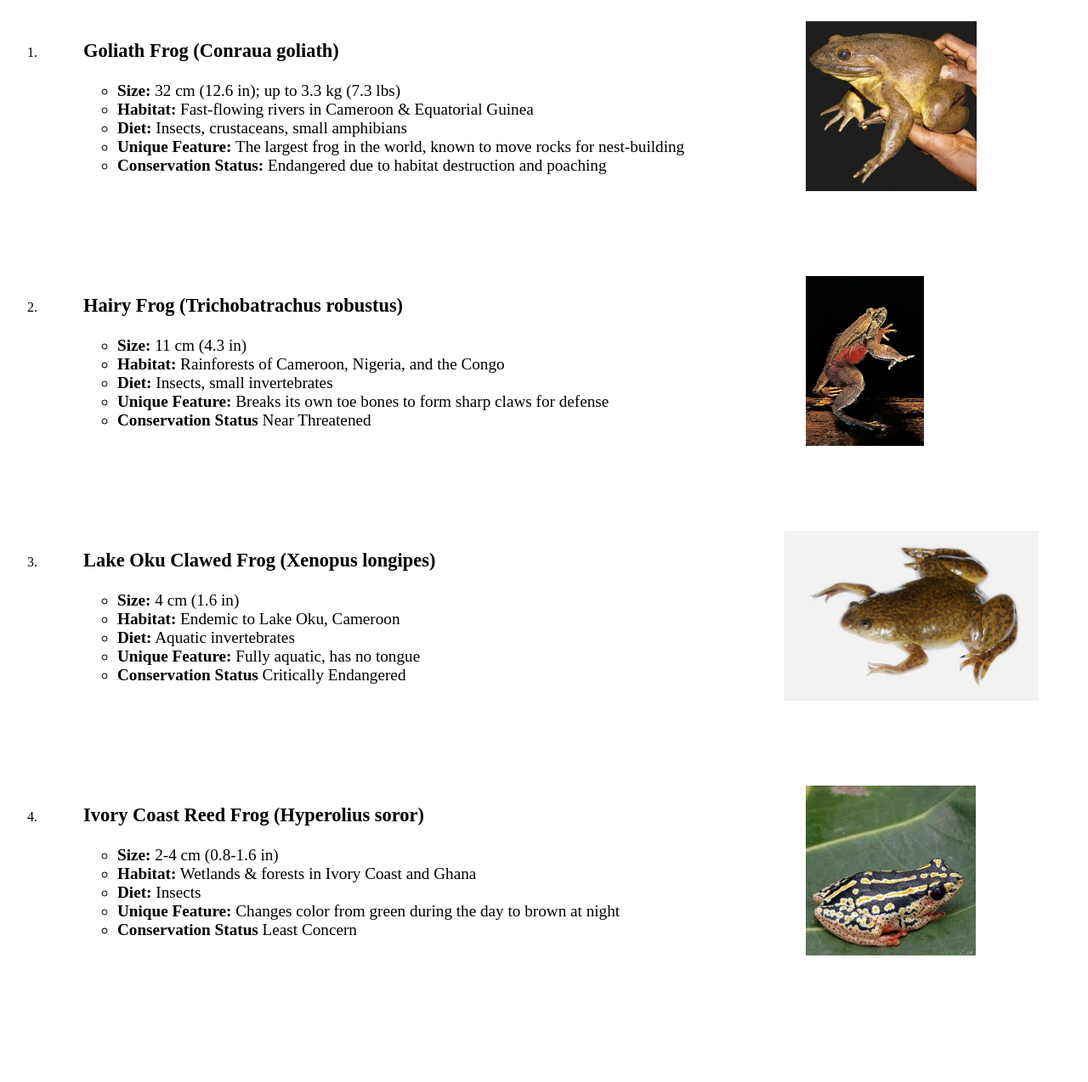
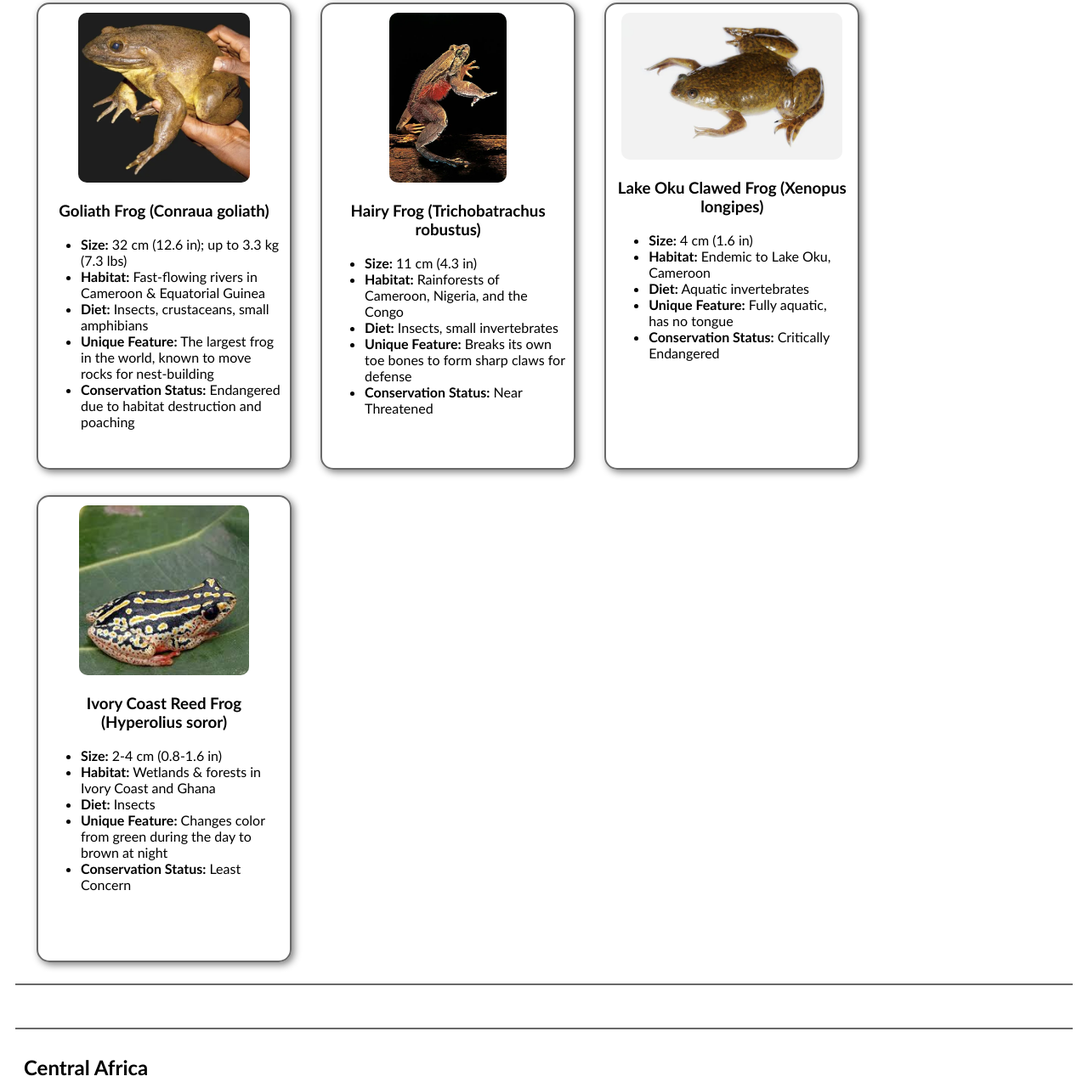
Before and after one commit to AnaghPaul/frog-encyclopedia, a plain HTML site: page africa/africa.html in a window 1280 px wide. Shown: the part 202-1476 px from the top of the page at 85% size. Before the commit the page ends 1393 px from the top, so only its background shows below. Drawn offline with Linux system fonts and the light colour scheme.

Commit message:
Updates Africa Page

```diff
--- a/africa/africa.html
+++ b/africa/africa.html
@@ -2,8 +2,59 @@
 <html lang="en">
   <head>
     <title>Frogs | Africa</title>
+    <style>
+      .container {
+        margin: 50px 10px;
+        padding: 10px;
+        border-top: 2px solid dimgray;
+        border-bottom: 2px solid dimgray;
+      }
+
+      .description-card {
+        background-color: ;
+        display: inline-block;
+        box-sizing: border-box;
+        width: 300px;
+        height: 550px;
+        margin: 15px;
+        padding: 10px;
+        border: 2px solid dimgray;
+        border-radius: 15px;
+        box-shadow: 3px 3px 8px gray;
+        text-align: center;
+        vertical-align: top;
+      }
+
+      .description-card:hover {
+        box-shadow: 5px 5px 10px gray;
+        transform: scale(1.01);
+      }
+
+      .specimen-image {
+        /* width: 100%; */
+        /* height: 100%; */
+        text-align: center;
+        max-width: 260px;
+        max-height: 200px;
+        /* height: 200px; */
+        border-radius: 10px;
+      }
+
+      .feature-list {
+        text-align: left;
+      }
+
+      .feature-list-item {
+        font-weight: 600;
+      }
+    </style>
   </head>
-  <body>
+  <body
+    style="
+      font-family: 'Gill Sans', 'Gill Sans MT', Calibri, 'Trebuchet MS',
+        sans-serif;
+    "
+  >
     <header>
       <h1
         style="
@@ -16,158 +67,295 @@
       </h1>
     </header>
 
-    <br />
-    <hr />
-    <section>
+    <main>
+      <section class="container">
+        <header><h2>West Africa</h2></header>
+
+        <article class="description-card">
           <header>
-        <h2
-          style="
-            color: rgb(0, 0, 0);
-            font-family: Verdana, Geneva, Tahoma, sans-serif;
-            text-align: center;
-          "
-        >
-          West Africa
-        </h2>
+            <img
+              class="specimen-image"
+              src="goliath_frog.jpeg"
+              alt="Live Specimen of African Goliath Frog"
+            />
+
+            <h3>Goliath Frog (Conraua goliath)</h3>
           </header>
 
-      <ol>
+          <ul class="feature-list">
             <li>
-          <div style="display: flex; padding: 50px; font-size: larger">
-            <div style="width: 800px">
-              <h3>Goliath Frog (Conraua goliath)</h3>
-              <ul>
+              <span class="feature-list-item">Size:</span> 32 cm (12.6 in); up
+              to 3.3 kg (7.3 lbs)
+            </li>
+
             <li>
-                  <span style="font-weight: 700">Size:</span> 32 cm (12.6 in);
-                  up to 3.3 kg (7.3 lbs)
-                </li>
-                <li>
-                  <span style="font-weight: 700">Habitat:</span> Fast-flowing
+              <span class="feature-list-item">Habitat:</span> Fast-flowing
               rivers in Cameroon & Equatorial Guinea
             </li>
+
             <li>
-                  <span style="font-weight: 700">Diet:</span> Insects,
-                  crustaceans, small amphibians
+              <span class="feature-list-item">Diet:</span> Insects, crustaceans,
+              small amphibians
             </li>
+
             <li>
-                  <span style="font-weight: 700">Unique Feature:</span> The
-                  largest frog in the world, known to move rocks for
-                  nest-building
+              <span class="feature-list-item">Unique Feature:</span> The largest
+              frog in the world, known to move rocks for nest-building
             </li>
+
             <li>
-                  <span style="font-weight: 700">Conservation Status:</span>
+              <span class="feature-list-item">Conservation Status:</span>
               Endangered due to habitat destruction and poaching
             </li>
           </ul>
-            </div>
+        </article>
+        <article class="description-card">
+          <header>
             <img
-              src="goliath_frog.jpeg"
-              alt="Live specimen of Goliath Frog"
-              style="height: 200px; padding-left: 50px"
+              class="specimen-image"
+              src="african_hairy_frog.jpeg"
+              alt="Specimen of African Hairy Frog"
             />
-          </div>
+
+            <h3>Hairy Frog (Trichobatrachus robustus)</h3>
+          </header>
+
+          <ul class="feature-list">
+            <li><span class="feature-list-item">Size:</span> 11 cm (4.3 in)</li>
+
+            <li>
+              <span class="feature-list-item">Habitat:</span> Rainforests of
+              Cameroon, Nigeria, and the Congo
             </li>
 
             <li>
-          <div style="display: flex; padding: 50px; font-size: larger">
-            <div style="width: 800px">
-              <h3>Hairy Frog (Trichobatrachus robustus)</h3>
-              <ul>
-                <li>
-                  <span style="font-weight: 700">Size:</span> 11 cm (4.3 in)
-                </li>
-                <li>
-                  <span style="font-weight: 700">Habitat:</span> Rainforests of
-                  Cameroon, Nigeria, and the Congo
-                </li>
-                <li>
-                  <span style="font-weight: 700">Diet:</span> Insects, small
+              <span class="feature-list-item">Diet:</span> Insects, small
               invertebrates
             </li>
+
             <li>
-                  <span style="font-weight: 700">Unique Feature:</span> Breaks
-                  its own toe bones to form sharp claws for defense
+              <span class="feature-list-item">Unique Feature:</span> Breaks its
+              own toe bones to form sharp claws for defense
             </li>
+
             <li>
-                  <span style="font-weight: 700">Conservation Status</span> Near
+              <span class="feature-list-item">Conservation Status:</span> Near
               Threatened
             </li>
           </ul>
-            </div>
+        </article>
+        <article class="description-card">
+          <header>
             <img
-              src="african_hairy_frog.jpeg"
-              alt="Specimen of African Hairy Frog"
-              style="height: 200px; padding-left: 50px"
+              class="specimen-image"
+              src="lake_oku_clawed_frog.jpeg"
+              alt="Live specimen of Lake Oku Clawed Frog"
             />
-          </div>
+
+            <h3>Lake Oku Clawed Frog (Xenopus longipes)</h3>
+          </header>
+
+          <ul class="feature-list">
+            <li><span class="feature-list-item">Size:</span> 4 cm (1.6 in)</li>
+
+            <li>
+              <span class="feature-list-item">Habitat:</span> Endemic to Lake
+              Oku, Cameroon
             </li>
 
             <li>
-          <div style="display: flex; padding: 50px; font-size: larger">
-            <div style="width: 800px">
-              <h3>Lake Oku Clawed Frog (Xenopus longipes)</h3>
-              <ul>
+              <span class="feature-list-item">Diet:</span> Aquatic invertebrates
+            </li>
+
             <li>
-                  <span style="font-weight: 700">Size:</span> 4 cm (1.6 in)
-                </li>
-                <li>
-                  <span style="font-weight: 700">Habitat:</span> Endemic to Lake
-                  Oku, Cameroon
-                </li>
-                <li>
-                  <span style="font-weight: 700">Diet:</span> Aquatic
-                  invertebrates
-                </li>
-                <li>
-                  <span style="font-weight: 700">Unique Feature:</span> Fully
+              <span class="feature-list-item">Unique Feature:</span> Fully
               aquatic, has no tongue
             </li>
+
             <li>
-                  <span style="font-weight: 700">Conservation Status</span>
+              <span class="feature-list-item">Conservation Status:</span>
               Critically Endangered
             </li>
           </ul>
-            </div>
+        </article>
+
+        <article class="description-card">
+          <header>
             <img
-              src="lake_oku_clawed_frog.jpeg"
-              alt="Live specimen of Lake Oku Clawed Frog"
-              style="height: 200px; padding-left: 50px"
+              class="specimen-image"
+              src="ivory_coast_reed_frog.jpeg"
+              alt="Live specimen of Ivory Coast Reed Frog"
             />
-          </div>
+
+            <h3>Ivory Coast Reed Frog (Hyperolius soror)</h3>
+          </header>
+
+          <ul class="feature-list">
+            <li>
+              <span class="feature-list-item">Size:</span> 2-4 cm (0.8-1.6 in)
             </li>
 
             <li>
-          <div style="display: flex; padding: 50px; font-size: larger">
-            <div style="width: 800px">
-              <h3>Ivory Coast Reed Frog (Hyperolius soror)</h3>
-              <ul>
+              <span class="feature-list-item">Habitat:</span> Wetlands & forests
+              in Ivory Coast and Ghana
+            </li>
+
+            <li><span class="feature-list-item">Diet:</span> Insects</li>
+
             <li>
-                  <span style="font-weight: 700">Size:</span> 2-4 cm (0.8-1.6
-                  in)
-                </li>
-                <li>
-                  <span style="font-weight: 700">Habitat:</span> Wetlands &
-                  forests in Ivory Coast and Ghana
-                </li>
-                <li><span style="font-weight: 700">Diet:</span> Insects</li>
-                <li>
-                  <span style="font-weight: 700">Unique Feature:</span> Changes
+              <span class="feature-list-item">Unique Feature:</span> Changes
               color from green during the day to brown at night
             </li>
+
             <li>
-                  <span style="font-weight: 700">Conservation Status</span>
-                  Least Concern
+              <span class="feature-list-item">Conservation Status:</span> Least
+              Concern
             </li>
           </ul>
-            </div>
+        </article>
+      </section>
+
+      <section class="container">
+        <header><h2>Central Africa</h2></header>
+
+        <article class="description-card">
+          <header>
             <img
+              class="specimen-image"
+              src="banded_rubber_frog.jpeg"
+              alt="Live Specimen of Banded Rubber Frog"
+            />
+
+            <h3>Banded Rubber Frog (Phrynomantis bifasciatus)</h3>
+          </header>
+
+          <ul class="feature-list">
+            <li><span class="feature-list-item">Size:</span> 6 cm (2.4 in)</li>
+
+            <li>
+              <span class="feature-list-item">Habitat:</span> Forests & savannas
+              across Central and West Africa
+            </li>
+
+            <li>
+              <span class="feature-list-item">Diet:</span> Insects and small
+              invertebrates
+            </li>
+
+            <li>
+              <span class="feature-list-item">Unique Feature:</span> Bright
+              red-and-black colors warn predators of its toxic skin secretion
+            </li>
+
+            <li>
+              <span class="feature-list-item">Conservation Status:</span> Least
+              Concern
+            </li>
+          </ul>
+        </article>
+        <article class="description-card">
+          <header>
+            <img
+              class="specimen-image"
+              src="cameroon_reed_frog.jpeg"
+              alt="Specimen of Cameroon Reed Frog"
+            />
+
+            <h3>Cameroon Reed Frog (Hyperolius camerunensis)</h3>
+          </header>
+
+          <ul class="feature-list">
+            <li>
+              <span class="feature-list-item">Size:</span> 3-4 cm (1.2-1.6 in)
+            </li>
+
+            <li>
+              <span class="feature-list-item">Habitat:</span> Montane forests of
+              Cameroon
+            </li>
+
+            <li><span class="feature-list-item">Diet:</span> Insects</li>
+
+            <li>
+              <span class="feature-list-item">Unique Feature:</span> One of the
+              rarest frogs in Africa, with a shiny golden color
+            </li>
+
+            <li>
+              <span class="feature-list-item">Conservation Status:</span> Data Deficient
+            </li>
+          </ul>
+        </article>
+        <article class="description-card">
+          <header>
+            <img
+              class="specimen-image"
+              src="lake_oku_clawed_frog.jpeg"
+              alt="Live specimen of Lake Oku Clawed Frog"
+            />
+
+            <h3>Lake Oku Clawed Frog (Xenopus longipes)</h3>
+          </header>
+
+          <ul class="feature-list">
+            <li><span class="feature-list-item">Size:</span> 4 cm (1.6 in)</li>
+
+            <li>
+              <span class="feature-list-item">Habitat:</span> Endemic to Lake
+              Oku, Cameroon
+            </li>
+
+            <li>
+              <span class="feature-list-item">Diet:</span> Aquatic invertebrates
+            </li>
+
+            <li>
+              <span class="feature-list-item">Unique Feature:</span> Fully
+              aquatic, has no tongue
+            </li>
+
+            <li>
+              <span class="feature-list-item">Conservation Status:</span>
+              Critically Endangered
+            </li>
+          </ul>
+        </article>
+
+        <article class="description-card">
+          <header>
+            <img
+              class="specimen-image"
               src="ivory_coast_reed_frog.jpeg"
               alt="Live specimen of Ivory Coast Reed Frog"
-              style="height: 200px; padding-left: 50px"
             />
-          </div>
+
+            <h3>Ivory Coast Reed Frog (Hyperolius soror)</h3>
+          </header>
+
+          <ul class="feature-list">
+            <li>
+              <span class="feature-list-item">Size:</span> 2-4 cm (0.8-1.6 in)
             </li>
-      </ol>
+
+            <li>
+              <span class="feature-list-item">Habitat:</span> Wetlands & forests
+              in Ivory Coast and Ghana
+            </li>
+
+            <li><span class="feature-list-item">Diet:</span> Insects</li>
+
+            <li>
+              <span class="feature-list-item">Unique Feature:</span> Changes
+              color from green during the day to brown at night
+            </li>
+
+            <li>
+              <span class="feature-list-item">Conservation Status:</span> Least
+              Concern
+            </li>
+          </ul>
+        </article>
       </section>
+    </main>
   </body>
 </html>
```
Also changed, not shown: africa/banded_rubber_frog.jpeg (added), africa/cameroon_reed_frog.jpeg (added), africa/west_african_jungle_background.jpeg (added). Lines whose indentation alone changed are shown as unchanged.
